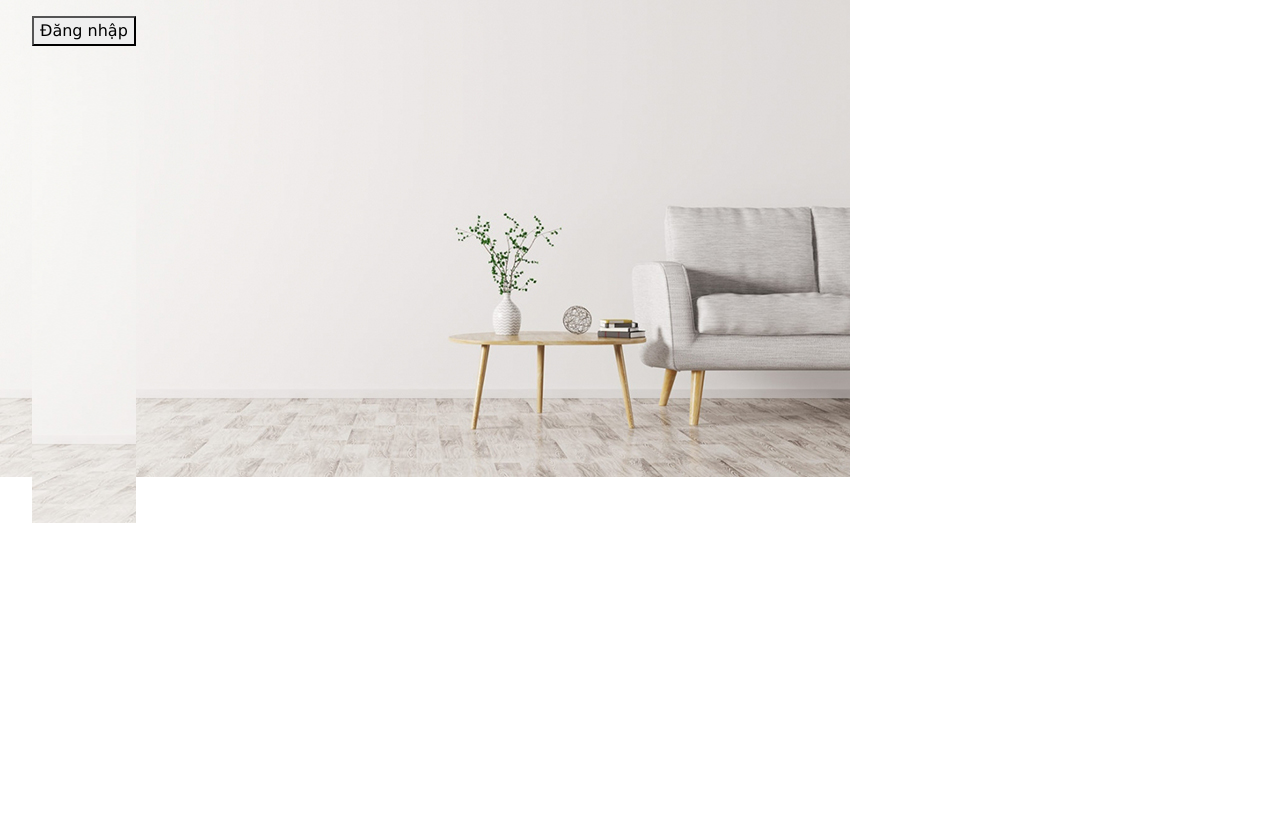
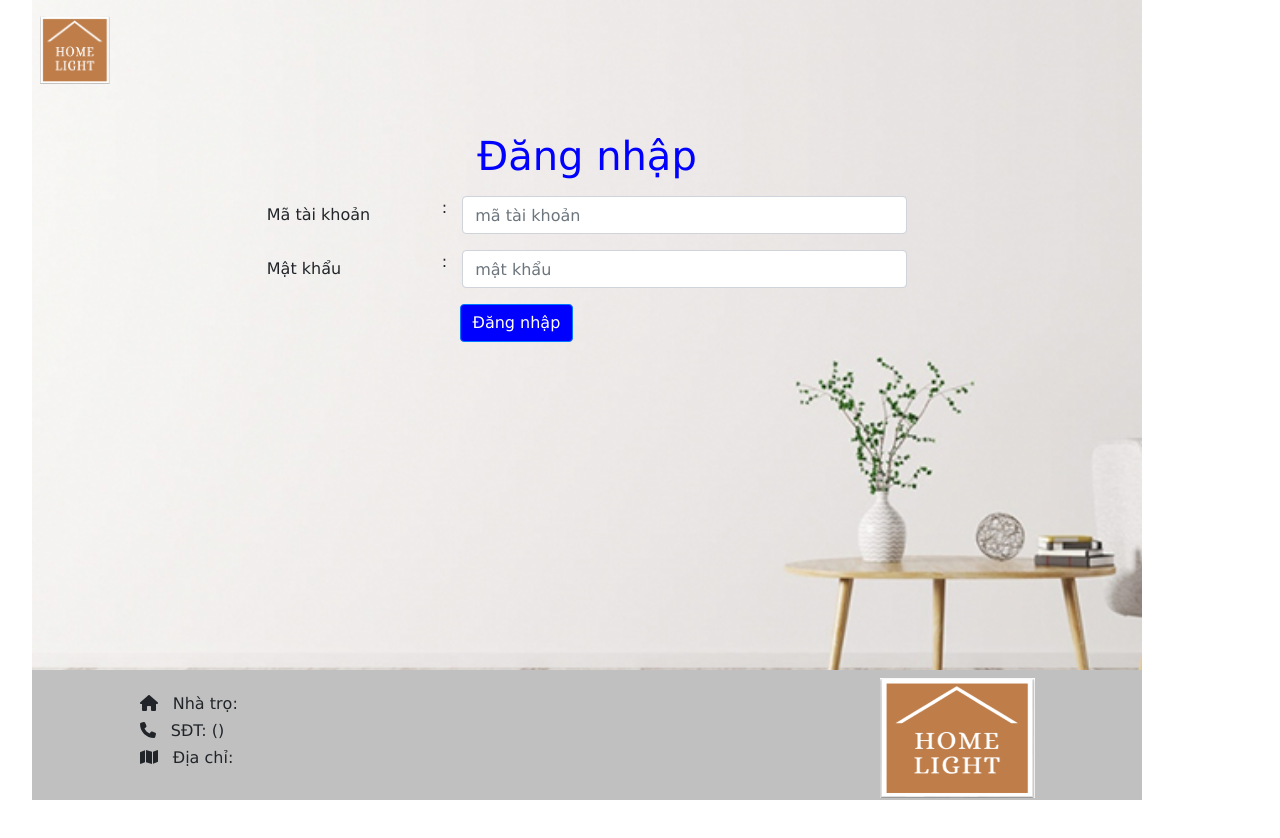
Before and after one commit to LanAnh281/quanlinhatro_fontend, a Vue app: page / in a window 1280 px wide. Shown: the top 838 px of the page. After the commit the page ends 800 px from the top, so only its background shows below. Built offline with nearby package versions, Linux system fonts and the light colour scheme; no server answers; what vue-sweetalert2 would draw is missing.

Commit message:
dangnhap

```diff
--- a/src/App.vue
+++ b/src/App.vue
@@ -1,5 +1,5 @@
 <template>
-  <div class="container mt-3 row">
+  <div class="container  row">
     <router-view />
   </div>
 </template>
--- a/src/components/Admin/RoomTypeDetail.vue
+++ b/src/components/Admin/RoomTypeDetail.vue
@@ -3,27 +3,35 @@
   <div class="col-10 px-2">
     <Header :silderProps="'Chi tiết loại phòng'"></Header>
     <h3 class="text-center  mt-3 mb-3">Chi tiết loại phòng</h3>
-    <div>
+    <div  class='mx-5'>
       <p><span>Tên loại:</span> {{ loaiphong.tenloai }}</p>
       <p><span>Diện tích:</span> {{ loaiphong.dientich }} m<sup>2</sup></p>
       <p><span>Giá phòng:</span> {{ loaiphong.giaphong }} ngàn đồng</p>
+      <router-link :to="{ name: 'phong.them' }" >
+        <button class="btn btn-primary">+</button>
+      </router-link>
     </div>
-    <router-link :to="{ name: 'phong.them' }" >
-      <button class="btn btn-primary">+</button>
-    </router-link>
 
-    <table class="table table-hover mt-2">
+
+    <table class="table table-hover mt-2 mx-5">
       <thead>
         <tr>
           <th scope="col">Tên phòng</th>
           <th scope="col">Trạng thái</th>
+          <th scope="col" class="text-center">Thao tác</th>
         </tr>
       </thead>
       <tbody>
         <tr :key="index" v-for="(p, index) in phong">
           <td>{{ p.tenphong }}</td>
           <td>{{ p.trangthai }}</td>
-
+          <td class="text-center">
+            <fa
+              icon="trash"
+              class="mr-2 style trash "
+              v-on:click="onDelete(p.maphong)"
+            ></fa>
+          </td>
         </tr>
       </tbody>
     </table>
@@ -88,6 +96,24 @@ export default {
 
         }
     },
+    async onDelete(maphong){
+      console.log('xóa');
+      this.$swal
+        .fire({
+          title: "Bạn có muốn xóa ?",
+          showDenyButton: false,
+          showCancelButton: true,
+          confirmButtonText: "OK",
+        })
+        .then(async (result) => {
+          /* Read more about isConfirmed, isDenied below */
+          if (result.isConfirmed) {
+            this.thongbao = await phongService.xoaPhong(maphong);
+            this.$swal.fire("Đã xóa!", "", "success");
+            this.layDSP( this.$route.params.maloai);
+          }
+        });
+    }
   },
 };
 </script>
--- a/src/components/dangnhap.vue
+++ /dev/null
@@ -1,18 +0,0 @@
-<template>
-<div class="trangchu">
-    <header>
-        <img src="" alt="">
-        <button>Đăng nhập</button>
-    </header>
-    <body>
-
-    </body>
-</div>
-</template>
-<style>
-body{
-
-    background-image: url(../assets/img/background.jpg);
-    background-repeat: no-repeat;
-}
-</style>
--- a/src/components/login.vue
+++ b/src/components/login.vue
@@ -1,9 +1,20 @@
-<template>
-  <div>
-    <form @submit.prevent="checkLogin">
-      <div class="form-group row">
-        <label for="matk" class="col-sm-2 col-form-label">Mã Tài Khoản</label>
-        <div class="col-sm-10">
+<template >
+  <div class="dangnhap col-12">
+    <header class="my-3 px-2">
+      <img src="../assets/img/logo.PNG" />
+    </header>
+
+    <form @submit.prevent="checkLogin" class="background  form-d mt-5">
+      <h1 class="text-center mt-5 mb-3">Đăng nhập</h1>
+      <div class="form-group row justify-content-center mt-2">
+        <label
+          for="matk"
+          class="col-sm-2 col-form-label"
+          style="width: 140px"
+          >Mã tài khoản</label
+        >
+        <span>:</span>
+        <div class="col-sm-5">
           <input
           type="text"
           v-model="user.matk"
@@ -12,17 +23,22 @@
           name="matk"
           class="form-control"
           id="matk"
+          placeholder="mã tài khoản"
         />
         <div class="invalid-feedback" v-if="errors.matk">
           {{ errors.matk }}
         </div>
         </div>
       </div>
-      <div class="form-group row">
-        <label for="inputPassword" class="col-sm-2 col-form-label"
-          >Password</label
+      <div class="form-group row justify-content-center">
+        <label
+        for="inputPassword"
+          class="col-sm-2 col-form-label"
+          style="width: 140px"
+          >Mật khẩu</label
         >
-        <div class="col-sm-10">
+        <span>:</span>
+        <div class="col-sm-5">
           <input
           type="password"
           v-model="user.matkhau"
@@ -31,7 +47,7 @@
           name="matkhau"
           class="form-control"
           id="inputPassword"
-            placeholder="Password"
+          placeholder="mật khẩu"
         />
           <div class="invalid-feedback" v-if="errors.matkhau">
             {{ errors.matkhau }}
@@ -39,15 +55,30 @@
         </div>
       </div>
 
-      <!-- <router-link :to="{name:'admin'}"> -->
-      <button class="btn btn-primary">Submit</button>
+      <div class="form-group row justify-content-center">
+        <label class="col-sm-2 col-form-label"></label>
+        <div class="col-sm-5">
+          <button type="submit" class="btn btn-primary">Đăng nhập</button>
+        </div>
+      </div>
+    </form>
+    <footer class="row m-0 justify-content-center">
+      <div class="col-8 my-4">
+        <h6><fa icon="home"></fa> &nbsp;
+          Nhà trọ: {{nhatro.tennhatro}}</h6>
+        <h6> <fa icon="phone"></fa> &nbsp; SĐT: {{nhatro.sdt}} ({{ nhatro.hoten }})</h6>
+        <h6> <fa icon="map"></fa> &nbsp; Địa chỉ: {{nhatro.diachi}}</h6>
 
-      <!-- </router-link> -->
-    </form>
+      </div>
+     <img src="../assets/img/logo.PNG" class="col-2 my-2" style="width: 70px;height:120px;object-fit:cotain">
+
+    </footer>
   </div>
 </template>
 <script>
  import loginService from "../services/login.services";
+ import nhatroService from "../services/nhatro.service";
+
 export default {
   name: "login",
   data() {
@@ -66,10 +97,19 @@ export default {
       },
       quyen:{
         message:'',
-      }
+      },
+      nhatro:{type:Object}
     };
+
+  },
+  created(){
+    this.layNhaTro();
   },
   methods: {
+    async layNhaTro (){
+      this.nhatro=await nhatroService.layTTNT();
+      this.nhatro=this.nhatro[0];
+    },
     validate() {
       let valid = true;
       this.errors = {
@@ -126,6 +166,42 @@ export default {
         }
       }
     },
-  },
-};
+
+    }
+  }
 </script>
+<style scoped>
+.btn-primary {
+    background-color: #0000ff;
+  }
+  h1 {
+    color: #0000ff;
+  }
+
+.dangnhap {
+  margin: 0;
+  height: 100vh;
+  background-image: url(../assets/img/background.jpg);
+  background-repeat: no-repeat;
+  background-size: cover;
+  padding: 0;
+  position: relative;
+}
+
+
+img[src$="logo.PNG"] {
+  width: 70px;
+
+}
+
+
+footer {
+  background-color: #c0c0c0;
+  padding: 0;
+  position: absolute;
+  width: 100%;
+  bottom: 0px;
+  height: 130px;
+
+}
+</style>
--- a/src/router/index.js
+++ b/src/router/index.js
@@ -1,14 +1,9 @@
 import { createWebHistory, createRouter } from "vue-router";
 import admin from "@/views/admin.vue";
 const routes=[
-    //login
+
     {
         path:"/",
-        name:"dangnhap",
-        component: ()=>import('../components/dangnhap.vue'),
-    },
-    {
-        path:"/login",
         name:"login",
         component: ()=>import('../components/login.vue'),
     },
--- a/src/services/phong.service.js
+++ b/src/services/phong.service.js
@@ -19,6 +19,9 @@ class loaiphongService{
     async themPhong (maloai,data){
         return (await this.api.post(`/${maloai}`,data));
     }
+    async xoaPhong (maphong){
+        return (await this.api.delete(`/${maphong}`));
+    }
 }
 
 export default new loaiphongService();
```
Also changed, not shown: src/components/login1.vue (added, +131 -0 lines), src/assets/img/background1.jpg (added). Lines whose indentation alone changed are shown as unchanged.
